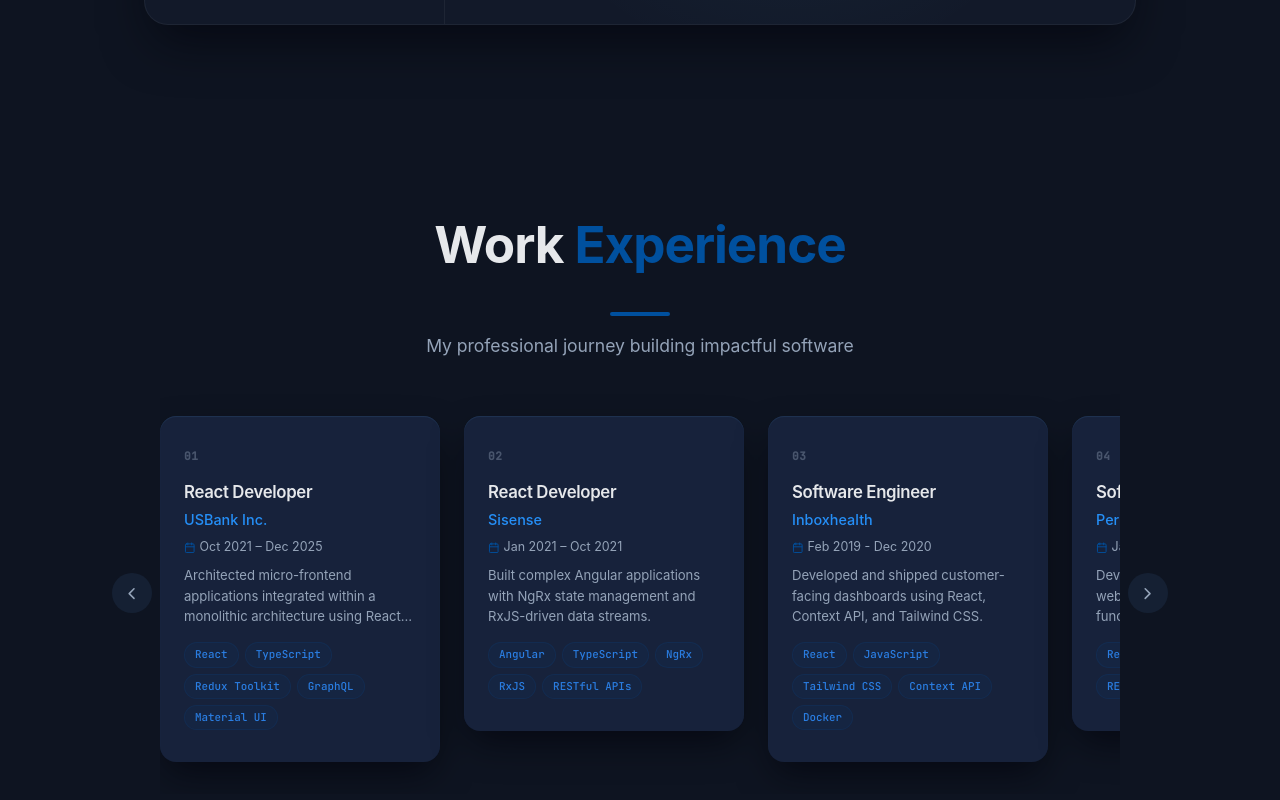
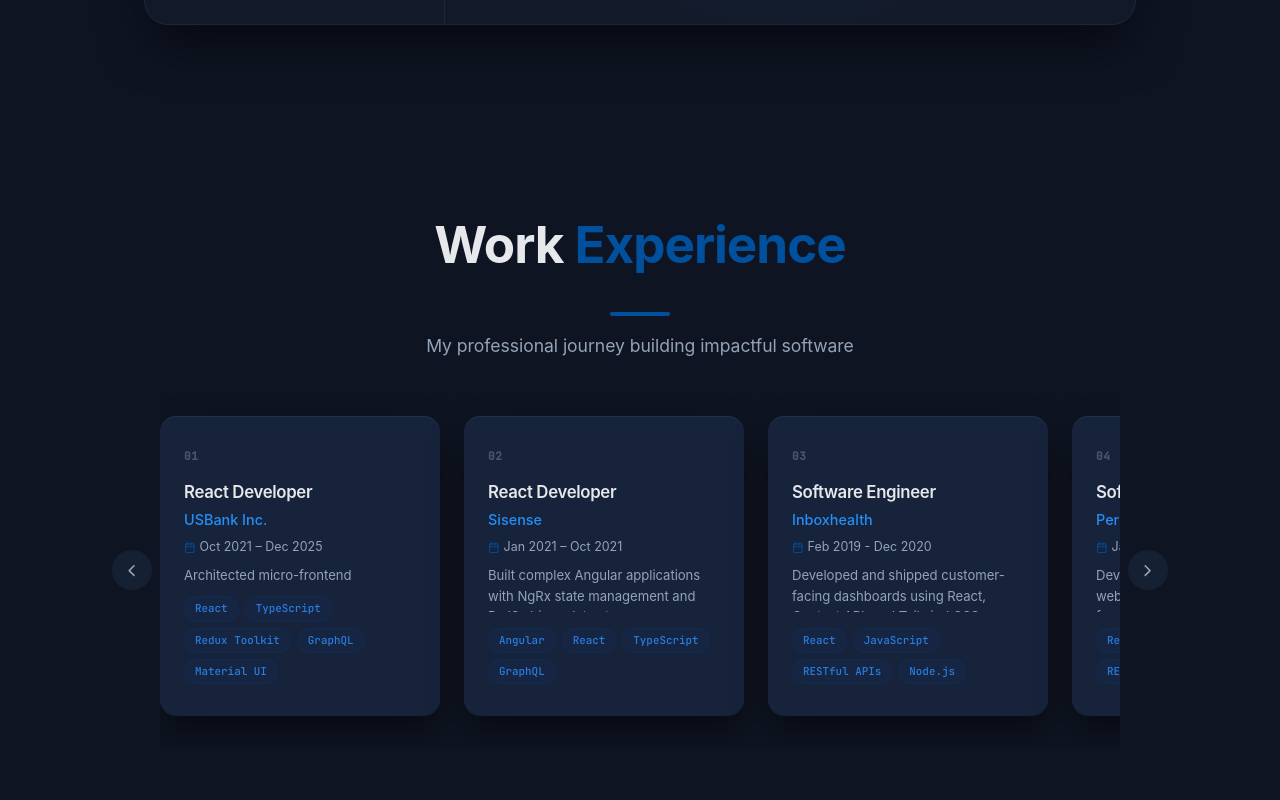
Before and after one commit to Shuchintha/portfolio, a React (Vite) app: page / in a window 1280 px wide. Shown: the part 2640-3440 px from the top of the page. Built offline with nearby package versions, Linux system fonts and the light colour scheme.

Commit message:
text update

```diff
--- a/src/data/portfolioData.ts
+++ b/src/data/portfolioData.ts
@@ -83,7 +83,7 @@ export const experiences: Experience[] = [
     role: 'React Developer',
     company: 'USBank Inc.',
     duration: 'Oct 2021 – Dec 2025',
-    location: 'Milpitas, CA',
+    location: 'Minneapolis, MN',
     description: [
       'Architected micro-frontend applications integrated within a monolithic architecture using React and Angular, improving system scalability and performance.',
     ],
@@ -94,33 +94,33 @@ export const experiences: Experience[] = [
     role: 'React Developer',
     company: 'Sisense',
     duration: 'Jan 2021 – Oct 2021',
-    location: 'Austin, TX',
+    location: 'San Jose, CA',
     description: [
       'Built complex Angular applications with NgRx state management and RxJS-driven data streams.',
     ],
-    technologies: ['Angular', 'TypeScript', 'NgRx', 'RxJS', 'RESTful APIs'],
+    technologies: ['Angular', 'React', 'TypeScript',  'GraphQL'],
   },
   {
     id: 3,
     role: 'Software Engineer',
     company: 'Inboxhealth',
     duration: 'Feb 2019 - Dec 2020',
-    location: 'San Jose, CA',
+    location: 'New Haven, CT',
     description: [
       'Developed and shipped customer-facing dashboards using React, Context API, and Tailwind CSS.',
     ],
-    technologies: ['React', 'JavaScript', 'Tailwind CSS', 'Context API', 'Docker'],
+    technologies: ['React', 'JavaScript', 'RESTful APIs', 'Node.js'],
   },
   {
     id: 4,
     role: 'Software Engineer',
     company: 'Perpetual',
     duration: 'Jan 2018 – Jan 2019',
-    location: 'Remote',
+    location: 'New Haven, CT	',
     description: [
       'Developed responsive, pixel-perfect web applications using React with functional components and Hooks.',
     ],
-    technologies: ['React', 'JavaScript', 'SASS', 'REST APIs', 'Figma'],
+    technologies: ['React', 'JavaScript', 'SASS', 'RESTful APIs'],
   },
   {
     id: 5,
--- a/src/pages/Experience/Experience.scss
+++ b/src/pages/Experience/Experience.scss
@@ -80,12 +80,21 @@
   .exp-card {
     @include card;
     flex: 0 0 280px;
+    height: 300px;   // Reduced fixed height
+    min-height: 300px;
     scroll-snap-align: start;
     padding: $space-xl $space-lg;
     display: flex;
     flex-direction: column;
     gap: $space-md;
     overflow: hidden;
+    position: relative; // For layout animation context
+
+    &.expanded {
+      height: auto;
+      min-height: 300px;
+      z-index: 10; // Ensure it stays on top while expanding
+    }
 
     &:hover {
       .card-index {
@@ -123,6 +132,8 @@
     flex-direction: column;
     gap: $space-xs;
     flex: 1;
+    min-height: 0; // Allow shrinking
+    overflow: hidden; // Contain overflows
 
     .role {
       font-family: $font-display;
@@ -151,6 +162,7 @@
       gap: $space-xs;
       font-size: 0.78rem;
       margin-top: 2px;
+      margin-bottom: $space-xs; // Added spacing
 
       [data-theme='dark'] & {
         color: $dark-text-muted;
@@ -166,11 +178,13 @@
       }
     }
 
+    .desc-wrapper {
+        min-height: 0;
+
         .desc {
             font-size: 0.82rem;
             line-height: 1.55;
             letter-spacing: -0.003em;
-      margin-top: $space-xs;
             display: -webkit-box;
             -webkit-line-clamp: 3;
             -webkit-box-orient: vertical;
@@ -182,8 +196,9 @@
             [data-theme='light'] & {
                 color: $light-text-muted;
             }
+        }
 
-      &.expanded {
+        &.expanded .desc {
             -webkit-line-clamp: unset;
             overflow: visible;
         }
@@ -196,6 +211,7 @@
     flex-wrap: wrap;
     gap: 6px;
     margin-top: auto;
+    flex-shrink: 0; // Prevent compression of tags
 
     .tech-tag {
       padding: 3px 10px;
--- a/src/pages/Experience/Experience.tsx
+++ b/src/pages/Experience/Experience.tsx
@@ -45,36 +45,38 @@ const Experience = () => {
             <motion.div
               layout
               key={exp.id}
-              className="exp-card"
+              className={`exp-card ${expandedId === exp.id ? 'expanded' : ''}`}
               onMouseEnter={() => setExpandedId(exp.id)}
               onMouseLeave={() => setExpandedId(null)}
               initial={{ opacity: 0, y: 24 }}
               whileInView={{ opacity: 1, y: 0 }}
               viewport={{ once: true, margin: '-60px' }}
               transition={{
-                layout: { duration: 0.3, type: 'spring', stiffness: 300, damping: 30 },
+                layout: { duration: 0.4, type: 'spring', stiffness: 200, damping: 25 },
                 opacity: { duration: 0.5 },
                 y: { duration: 0.5, delay: idx * 0.08, ease: [0.25, 0.1, 0.25, 1] },
               }}
             >
               <div className="card-index">{String(idx + 1).padStart(2, '0')}</div>
-              <div className="card-content">
+              <motion.div layout="position" className="card-content">
                 <h3 className="role">{exp.role}</h3>
                 <p className="company">{exp.company}</p>
                 <span className="duration">
                   <FiCalendar /> {exp.duration}
                 </span>
-                <motion.p layout className={`desc ${expandedId === exp.id ? 'expanded' : ''}`}>
-                  {exp.description.join(' ')}
-                </motion.p>
-              </div>
-              <div className="card-tech">
+                <motion.div layout="position" className={`desc-wrapper ${expandedId === exp.id ? 'expanded' : ''}`}>
+                   <p className="desc">
+                    {exp.description.join(' ')}
+                   </p>
+                </motion.div>
+              </motion.div>
+              <motion.div layout="position" className="card-tech">
                 {exp.technologies.map((tech) => (
                   <span key={tech} className="tech-tag">
                     {tech}
                   </span>
                 ))}
-              </div>
+              </motion.div>
             </motion.div>
           ))}
         </div>
--- a/src/pages/Skills/Skills.scss
+++ b/src/pages/Skills/Skills.scss
@@ -177,6 +177,12 @@
   flex: 1;
   position: relative;
   padding: $space-3xl;
+  padding-top: $space-md;
+
+   @include tablet {
+    padding: $space-2xl;
+    padding-top: $space-3xl;
+  }
   display: flex;
   flex-direction: column;
   justify-content: center;
```
Lines whose indentation alone changed are shown as unchanged.
